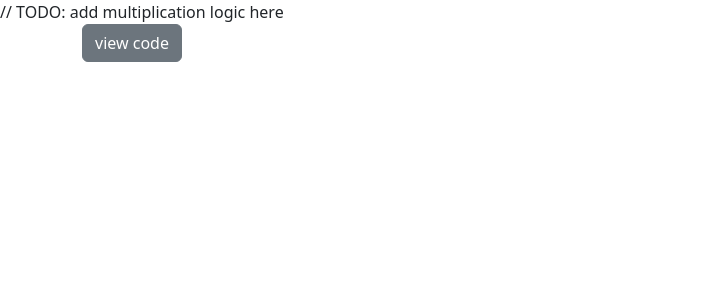
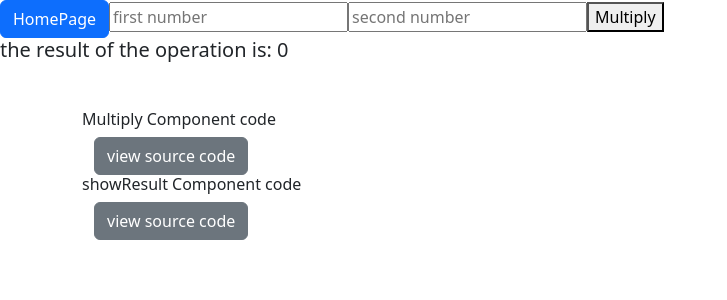
Before and after one commit to yosephhabtamu/calculator, a React (Create React App) app: page /multiply in a window 1280 px wide. Shown: the top 300 px of the page, without its empty margins (0-727 px from the left). Built offline with nearby package versions, Linux system fonts and the light colour scheme.

Commit message:
source code preview

```diff
--- a/src/App.js
+++ b/src/App.js
@@ -8,10 +8,14 @@ import Home from "./Components/home";
 import TodoApp from "./Components/todoList";
 import Counter from "./Components/reduxCounter";
 import PostsList from "./Components/posts/postsList";
+import { Link } from "react-router-dom";
 
 function App() {
   return (
     <BrowserRouter>
+      <Link to="/">
+        <button className="btn btn-primary">HomePage</button>
+      </Link>
       <Routes>
         <Route index element={<Home />} />
         <Route path="add" element={<Add />} />
--- a/src/Components/add.jsx
+++ b/src/Components/add.jsx
@@ -37,7 +37,12 @@ function Add(){
         />
         <button onClick={() => handleSum()}> Add </button>
         <ShowResult result={result} />
-        <CodePreview path="src/Components/add.jsx" />
+        <div className="container" style={{ marginTop: "3rem" }}>
+          <h6>Add Component code</h6>
+          <CodePreview path="src/Components/add.jsx" />
+          <h6>showResult Component code</h6>
+          <CodePreview path="src/Components/showResult.jsx" />
+        </div>
       </>
     );
 
--- a/src/Components/divide.jsx
+++ b/src/Components/divide.jsx
@@ -1,12 +1,62 @@
 import React from 'react';
 import CodePreview from './snippetPreview/codePreview';
+import { useState } from 'react';
+import ShowResult from './showResult';
+
 function Divide(){
+    const [firstNumber, setFirstNumber] = useState(0);
+    function handleFirstNumberInput(event) {
+      const firstNumber = parseInt(event.target.value);
+      setFirstNumber(firstNumber);
+    }
+
+    // Disable the divide button if the second number is zero
+    const [disableDivideButton, setDisableDivideButton] = useState(false);
+
+
+    const [secondNumber, setSecondNumber] = useState(0);
+    function handleSecondNumberInput(event) {
+      const secondNumber = parseInt(event.target.value);
+      if(secondNumber === 0){
+        alert("Cannot divide by zero");
+        setDisableDivideButton(true);
+        return;
+        }
+        setDisableDivideButton(false);
+      setSecondNumber(secondNumber);
+    }
+
+    const [result, setResult] = useState(0);
+    function handleQuotient() {
+      const quotient = firstNumber / secondNumber;
+      setResult(quotient);
+    }
+
     return (
-        <>
-        // TODO: add division logic here
-        <CodePreview path="src/Components/divide.jsx"/>
-        </>
-    )
+      <>
+        <input
+          onChange={(event) => handleFirstNumberInput(event)}
+          type="text"
+          placeholder="first number"
+        />
+        <input
+          onChange={(event) => handleSecondNumberInput(event)}
+          type="text"
+          placeholder="second number"
+        />
+        <button disabled={disableDivideButton} onClick={() => handleQuotient()}>
+          {" "}
+          Divide{" "}
+        </button>
+        <ShowResult result={result} />
+        <div className="container" style={{ marginTop: "3rem" }}>
+          <h6>Divide Component code</h6>
+          <CodePreview path="src/Components/divide.jsx" />
+          <h6>showResult Component code</h6>
+          <CodePreview path="src/Components/showResult.jsx" />
+        </div>
+      </>
+    );
 }
 
 export default Divide;
--- a/src/Components/multiply.jsx
+++ b/src/Components/multiply.jsx
@@ -1,15 +1,50 @@
 import React from 'react';
 import CodePreview from './snippetPreview/codePreview';
+import { useState } from 'react';
+import ShowResult from './showResult';
 
 function Multiply(){
 
+    const [firstNumber, setFirstNumber] = useState(0);
+    function handleFirstNumberInput(event) {
+      const firstNumber = parseInt(event.target.value);
+      setFirstNumber(firstNumber);
+    }
+
+    const [secondNumber, setSecondNumber] = useState(0);
+    function handleSecondNumberInput(event) {
+      const secondNumber = parseInt(event.target.value);
+      setSecondNumber(secondNumber);
+    }
+
+    const [result, setResult] = useState(0);
+    function handleProduct() {
+      const product = firstNumber * secondNumber;
+      setResult(product);
+    }
+
     return (
-        <div>
-        // TODO: add multiplication logic here
-
-        <CodePreview path="src/Components/multiply.jsx"/>
+      <>
+        <input
+          onChange={(event) => handleFirstNumberInput(event)}
+          type="text"
+          placeholder="first number"
+        />
+        <input
+          onChange={(event) => handleSecondNumberInput(event)}
+          type="text"
+          placeholder="second number"
+        />
+        <button onClick={() => handleProduct()}> Multiply </button>
+        <ShowResult result={result} />
+        <div className="container" style={{marginTop:"3rem"}}>
+          <h6>Multiply Component code</h6>
+          <CodePreview path="src/Components/multiply.jsx" />
+          <h6>showResult Component code</h6>
+          <CodePreview path="src/Components/showResult.jsx" />
         </div>
-    )
+      </>
+    );
 }
 
 export default Multiply;
--- a/src/Components/posts/postsList.jsx
+++ b/src/Components/posts/postsList.jsx
@@ -7,7 +7,6 @@ import {
 } from "../../lib/features/posts/postService";
 import PostForm from "./postForm";
 import CodePreview from "../snippetPreview/codePreview";
-
 
 const PostsList = () => {
   const dispatch = useDispatch();
@@ -88,7 +87,16 @@ const PostsList = () => {
           ))}
         </tbody>
       </table>
-      <CodePreview path="src/Components/posts/postsList.jsx" />
+      <div className="container" style={{marginTop:"3rem"}}>
+        <h6>post form code</h6>
+        <CodePreview path="src/Components/posts/postForm.jsx" />
+        <h6>post list code</h6>
+        <CodePreview path="src/Components/posts/postsList.jsx" />
+        <h6>slice code</h6>
+        <CodePreview path="src/lib/features/posts/postService.js" />
+        <h6>store code</h6>
+        <CodePreview path="src/lib/store.js" />
+      </div>
     </div>
   );
 };
--- a/src/Components/reduxCounter.jsx
+++ b/src/Components/reduxCounter.jsx
@@ -1,18 +1,28 @@
-import { useSelector, useDispatch } from "react-redux"
+import { useSelector, useDispatch } from "react-redux";
 import { increment, decrement } from "../lib/features/counterSlice";
 import CodePreview from "./snippetPreview/codePreview";
 
-export default function Counter(){
-    const count = useSelector(state => state.counter.count);
-    const dispatch = useDispatch();
+export default function Counter() {
+  const count = useSelector((state) => state.counter.count);
+  const dispatch = useDispatch();
 
-    return (
-        <div>
-            <h1>Counter</h1>
-            <h2>{count}</h2>
-            <button onClick={()=>dispatch(increment())} className="btn btn-primary">Increment</button>
-            <button onClick={()=>dispatch(decrement())} className="btn btn-danger">Decrement</button>
-            <CodePreview path="src/Components/reduxCounter.jsx"/>
-        </div>
-    )
+  return (
+    <div>
+      <h1>Counter</h1>
+      <h2>{count ?? 0}</h2>
+      <button onClick={() => dispatch(increment())} className="btn btn-primary">
+        Increment
+      </button>
+      <button onClick={() => dispatch(decrement())} className="btn btn-danger">
+        Decrement
+      </button>
+      <div></div>
+      <h6 style={{marginTop:"4rem"}}>component code</h6>
+      <CodePreview path="src/Components/reduxCounter.jsx" />
+      <h6>slice code</h6>
+      <CodePreview path="src/lib/features/counterSlice.js" />
+      <h6>store code</h6>
+      <CodePreview path="src/lib/store.js" />
+    </div>
+  );
 }
--- a/src/Components/snippetPreview/codePreview.jsx
+++ b/src/Components/snippetPreview/codePreview.jsx
@@ -4,7 +4,7 @@ import { useDispatch, useSelector } from "react-redux";
 import { fetchSnippet } from "../../lib/features/snippets/snippetsService";
 import { atob } from "js-base64";
 
-const SnippetPreview = ({ path }) => {
+const SnippetPreview = ({ path, language }) => {
     const [previewCode,setPreviewCode]  =  useState(false);
   const [formattedCode, setFormattedCode] = React.useState("");
   const { code, isLoading, isError, errorMessage } = useSelector(
@@ -15,7 +15,6 @@ const SnippetPreview = ({ path }) => {
   useEffect(() => {
     const formattedCode = atob(code?.content ?? "");
     setFormattedCode(formattedCode);
-    console.log(formattedCode);
   }, [code]);
 
     const viewCode = () => {
@@ -30,11 +29,19 @@ const SnippetPreview = ({ path }) => {
   }
   return (
     <div className="container-md">
-        <button className="btn btn-secondary" onClick={viewCode} > view code</button>
+      <button className="btn btn-secondary" onClick={viewCode}>
+        {" "}
+        view source code
+      </button>
       {previewCode && formattedCode && (
-        <Highlight theme={themes.dracula} code={formattedCode} language="jsx">
+        <>
+          <code style={{marginTop:"1rem", display:"block"}}>{code.path}</code>
+          <Highlight theme={themes.dracula} code={formattedCode} language={language??"jsx"}>
             {({ className, style, tokens, getLineProps, getTokenProps }) => (
-            <pre className="my-4" style={{ ...style, padding: "20px", borderRadius:"5px" }}>
+              <pre
+                className="my-4"
+                style={{ ...style, padding: "20px", borderRadius: "5px" }}
+              >
                 {tokens.map((line, i) => (
                   <div key={i} {...getLineProps({ line })}>
                     {line.map((token, key) => (
@@ -45,6 +52,7 @@ const SnippetPreview = ({ path }) => {
               </pre>
             )}
           </Highlight>
+        </>
       )}
     </div>
   );
--- a/src/Components/subtract.jsx
+++ b/src/Components/subtract.jsx
@@ -1,13 +1,49 @@
 import React from 'react';
 import CodePreview from './snippetPreview/codePreview';
+import { useState } from 'react';
+import ShowResult from './showResult';
 
 function Subtract(){
+const [firstNumber, setFirstNumber] = useState(0);
+function handleFirstNumberInput(event) {
+  const firstNumber = parseInt(event.target.value);
+  setFirstNumber(firstNumber);
+}
+
+const [secondNumber, setSecondNumber] = useState(0);
+function handleSecondNumberInput(event) {
+  const secondNumber = parseInt(event.target.value);
+  setSecondNumber(secondNumber);
+}
+
+const [result, setResult] = useState(0);
+function handleDifference() {
+  const difference = firstNumber - secondNumber;
+  setResult(difference);
+}
+
 return (
-    <>
-    // TODO: add subtraction logic here
-<CodePreview path="src/Components/subtract.jsx"/>
-    </>
-)
+  <>
+    <input
+      onChange={(event) => handleFirstNumberInput(event)}
+      type="text"
+      placeholder="first number"
+    />
+    <input
+      onChange={(event) => handleSecondNumberInput(event)}
+      type="text"
+      placeholder="second number"
+    />
+    <button onClick={() => handleDifference()}> Subtract </button>
+    <ShowResult result={result} />
+    <div className="container" style={{ marginTop: "3rem" }}>
+      <h6>subtract Component code</h6>
+      <CodePreview path="src/Components/subtract.jsx" />
+      <h6>showResult Component code</h6>
+      <CodePreview path="src/Components/showResult.jsx" />
+    </div>
+  </>
+);
 }
 
 export default Subtract;
--- a/src/Components/todoList.jsx
+++ b/src/Components/todoList.jsx
@@ -130,7 +130,10 @@ const TodoApp = () => {
           ))}
         </ul>
       </div>
-      <CodePreview path="src/Components/todoList.jsx"/>
+      <div className="container" style={{ marginTop: "3rem" }}>
+        <h6>Todo list Component code</h6>
+        <CodePreview path="src/Components/todoList.jsx" />
+      </div>
     </div>
   );
 };
--- a/src/lib/features/counterSlice.js
+++ b/src/lib/features/counterSlice.js
@@ -1,20 +1,20 @@
-import { createSlice } from '@reduxjs/toolkit';
+import { createSlice } from "@reduxjs/toolkit";
 
 const initialState = {
-    counter:0
-}
+  count: 0,
+};
 
 const counterSlice = createSlice({
-    name: 'counter',
-    initialState,
-    reducers: {
-        increment: state => {
-            state.counter++
-        },
-        decrement: state => {
-            state.counter--
-        }
-    }
+  name: "counter",
+  initialState,
+  reducers: {
+    increment: (state) => {
+      return { count: state.count + 1 };
+    },
+    decrement: (state) => {
+        return { count: state.count - 1 };
+    },
+  },
 });
 
 export const { increment, decrement } = counterSlice.actions;
```
Also changed, not shown: src/Components/home.jsx (+15 -3 lines). Lines whose indentation alone changed are shown as unchanged.
